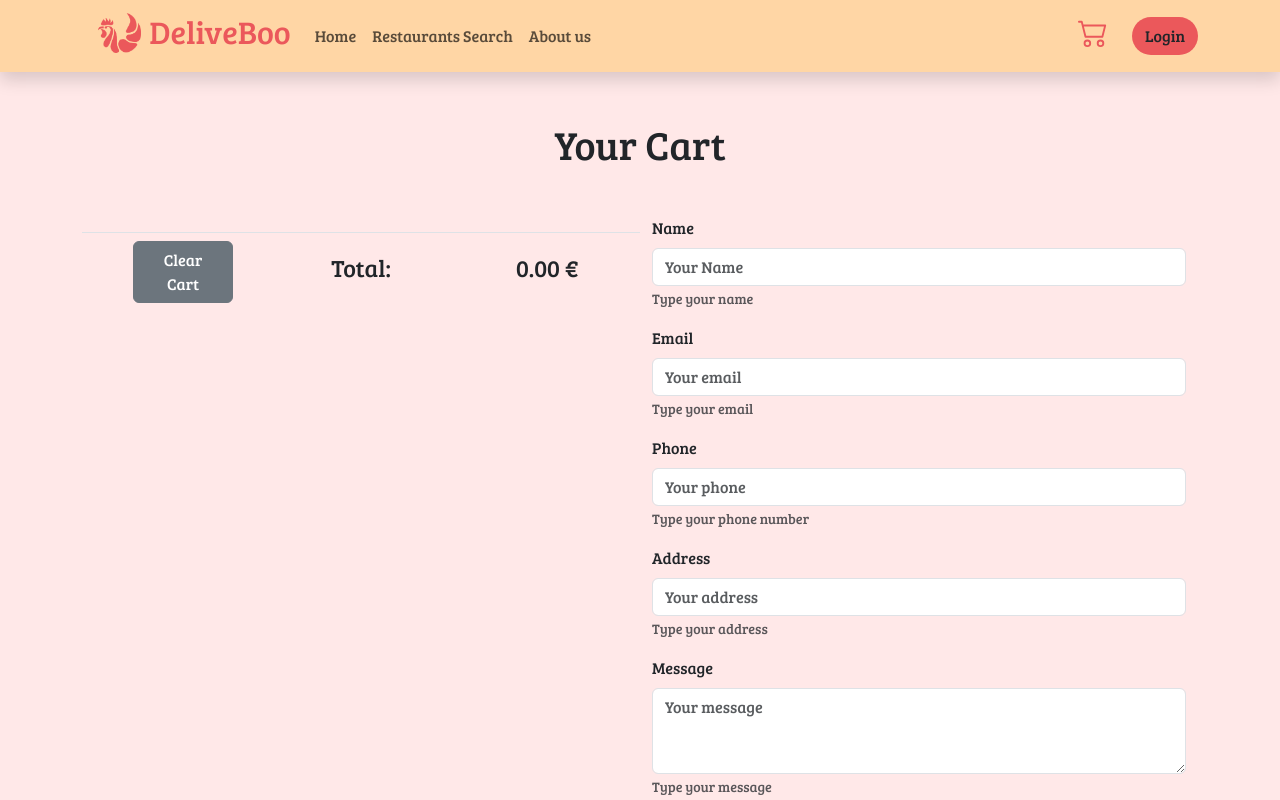
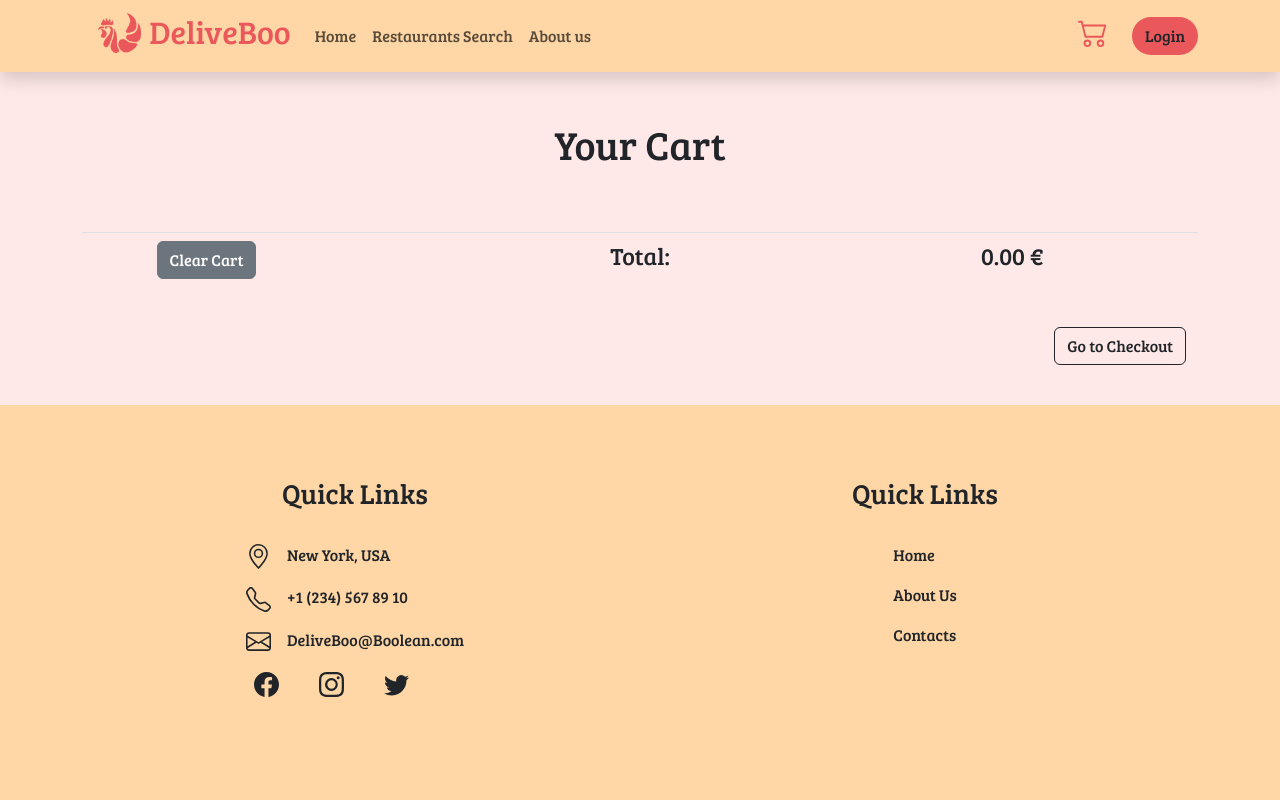
Before and after one commit to davide-rullo/deliveboo-frontoffice, a Vue app: page /#/cart in a window 1280 px wide. Shown: the top 800 px of the page. Built offline with nearby package versions, Linux system fonts and the light colour scheme.

Commit message:
add routes for checkout and pages to know the result of order

```diff
--- a/src/components/AppFooter.vue
+++ b/src/components/AppFooter.vue
@@ -5,7 +5,7 @@ export default {
 </script>
 <template>
     <footer class="bg_my_back">
-        <div class="bg_my_orange rounded-top-5">
+        <div class="bg_my_orange">
 
             <div class="container">
                 <div class="row row-cols-1-row-cols-sm-2 pt-5 ">
--- a/src/router.js
+++ b/src/router.js
@@ -8,6 +8,8 @@ import SingleRestaurantView from "./views/SingleRestaurantView.vue";
 import NotFoundView from "./views/NotFoundView.vue";
 import CartView from "./views/CartView.vue";
 import CheckoutView from "./views/CheckoutView.vue";
+import OrderSuccessView from "./views/OrderSuccessView.vue";
+import OrderFailView from "./views/OrderFailView.vue";
 
 
 const routes = [
@@ -50,6 +52,16 @@ const routes = [
         path: '/checkout',
         name: 'Checkout',
         component: CheckoutView
+    },
+    {
+        path: '/order-success',
+        name: 'OrderSuccess',
+        component: OrderSuccessView
+    },
+    {
+        path: '/order-fail',
+        name: 'OrderFail',
+        component: OrderFailView
     }
 ];
 
--- a/src/state.js
+++ b/src/state.js
@@ -20,6 +20,15 @@ export const state = reactive({
         localStorage.setItem('totalPrice', JSON.stringify(this.totalPrice));
     },
 
+    clearCart() {
+        state.selected_items = [];
+        state.saveItems();
+        state.totalPrice = 0;
+        state.saveTotalPrice();
+        console.log(localStorage.getItem('selected_items'), 'LocalStorage Post svuotamento carrello');
+        this.alert = false;
+    },
+
 
 })
 
--- a/src/views/CartView.vue
+++ b/src/views/CartView.vue
@@ -106,7 +106,7 @@ export default {
 
 
 
-        sendForm() {
+        /* sendForm() {
 
             const payload = {
                 customer_name: this.customer_name,
@@ -125,7 +125,7 @@ export default {
                 .catch(error => {
                     console.error(error.message);
                 })
-        }
+        } */
     },
 
     mounted() {
@@ -160,7 +160,7 @@ export default {
             </div>
             <div class="container" v-else>
 
-                <div class="row row-cols-1 row-cols-md-2">
+                <div class="row row-cols-1">
                     <div class="col">
                         <div class="row row-cols-1 row-cols-sm-4 align-items-center justify-content-around py-2 item_card bg_custom mt-3"
                             v-for="item in this.state.selected_items">
@@ -214,53 +214,7 @@ export default {
                     </div>
                     <div class="col">
 
-                        <!-- Form -->
-                        <form action="" @submit.prevent="sendForm()">
-                            <!-- name -->
-                            <div class="mb-3">
-                                <label for="customer_name" class="form-label">Name</label>
-                                <input type="text" class="form-control" name="customer_name" id="customer_name"
-                                    aria-describedby="nameHelper" placeholder="Your Name" v-model="customer_name" />
-                                <small id="nameHelper" class="form-text text-muted">Type your name</small>
-                            </div>
-                            <!-- email -->
-                            <div class="mb-3">
-                                <label for="customer_email" class="form-label">Email</label>
-                                <input type="email" class="form-control" name="customer_email" id="customer_email"
-                                    aria-describedby="emailHelper" placeholder="Your email" v-model="customer_email" />
-                                <small id="emailHelper" class="form-text text-muted">Type your email</small>
-                            </div>
-                            <!-- phone -->
-                            <div class="mb-3">
-                                <label for="customer_phone" class="form-label">Phone</label>
-                                <input type="text" class="form-control" name="customer_phone" id="customer_phone"
-                                    aria-describedby="phoneHelper" placeholder="Your phone" v-model="customer_phone" />
-                                <small id="phoneHelper" class="form-text text-muted">Type your phone number</small>
-                            </div>
-                            <!-- address -->
-                            <div class="mb-3">
-                                <label for="customer_address" class="form-label">Address</label>
-                                <input type="text" class="form-control" name="customer_address" id="customer_address"
-                                    aria-describedby="addressHelper" placeholder="Your address"
-                                    v-model="customer_address" />
-                                <small id="addressHelper" class="form-text text-muted">Type your address</small>
-                            </div>
-                            <!-- message -->
-                            <div class="mb-3">
-                                <label for="customer_message" class="form-label">Message</label>
 
-                                <textarea name="customer_message" id="customer_message" rows="3" class="form-control"
-                                    placeholder="Your message" v-model="customer_message"></textarea>
-                                <small id="messageHelper" class="form-text text-muted">Type your message</small>
-                            </div>
-
-                            <button type="submit" class="btn btn-primary">
-                                Send
-                            </button>
-
-
-
-                        </form>
 
                     </div>
                 </div>
@@ -269,16 +223,11 @@ export default {
 
 
 
-                <div class="row row-cols-1 row-cols-sm-4 pt-4 pb-4 justify-content-around">
-                    <div class="col">
-                    </div>
-                    <div class="col">
-                    </div>
-                    <div class="col">
-                    </div>
+                <div class="row pt-4 pb-4 justify-content-end">
+
                     <div class="col d-flex  justify-content-end">
-                        <button class="btn btn-primary">
-                            Go to checkout
+                        <button class="btn btn-outline-dark my-3 " type="button">
+                            <router-link :to="{ name: 'Checkout' }">Go to Checkout</router-link>
                         </button>
 
                     </div>
--- a/src/views/CheckoutView.vue
+++ b/src/views/CheckoutView.vue
@@ -26,6 +26,8 @@ export default {
 
         this.state.totalPrice = parseInt(JSON.parse(localStorage.getItem('totalPrice')));
 
+        console.log(this.calculateTotalPrice());
+
         if (this.state.selected_items == null) {
             this.state.selected_items = [];
         }
@@ -50,6 +52,13 @@ export default {
     },
 
     methods: {
+        calculateTotalPrice() {
+            let totalPrice = 0;
+            for (const item of this.state.selected_items) {
+                totalPrice += item.itemsTotalPrice;
+            }
+            return totalPrice.toFixed(2); // Formatta il totale con due decimali
+        },
         prepareNonce() {
             this.braintreeInstance.requestPaymentMethod((err, payload) => {
                 document.getElementById('nonce').value = payload.nonce;
@@ -65,7 +74,7 @@ export default {
 
         preparePaymentData() {
             this.paymentData = {
-                amount: state.totalPrice,
+                amount: this.calculateTotalPrice(),
                 nonce: this.nonce,
             }
             this.order = {
@@ -74,7 +83,7 @@ export default {
                 customer_phone: this.customer_phone,
                 customer_address: this.customer_address,
                 customer_message: this.customer_message,
-                tot_price: state.totalPrice,
+                tot_price: this.calculateTotalPrice(),
                 restaurant_id: state.selected_items[0].restaurant_id,
                 items: state.selected_items,
             }
@@ -132,13 +141,19 @@ export default {
                                 .post(this.state.base_url + 'api/emails', emailDetails)
                                 .then(response => {
                                     console.log(response);
+                                    this.$router.push('/order-success');
+                                    state.clearCart();
                                 })
                                 .catch(error => {
                                     console.error(error.message);
+                                    this.$router.push('/order-fail');
                                 })
                         })
                     })
-                    .catch((error) => console.log(error));
+                    .catch((error) => {
+                        console.log(error)
+                        this.$router.push('/order-fail');
+                    });
             })
         },
     }
@@ -147,6 +162,11 @@ export default {
 </script>
 <template>
     <div class="container">
+        <div class="button-redirect d-flex justify-content-center">
+            <button class="btn btn-outline-dark my-3 " type="button">
+                <router-link :to="{ name: 'Cart' }">Back to Your Cart</router-link>
+            </button>
+        </div>
         <form id="payment-form">
             <div id="dropin-container"></div>
             <input type="submit" @click="prepareNonce()" />
--- /dev/null
+++ b/src/views/OrderFailView.vue
@@ -0,0 +1,40 @@
+<script>
+export default {
+
+    name: 'OrderFailView'
+}
+</script>
+
+<template>
+    <div class="bg_my_back wrap">
+
+        <div class="container d-flex flex-column  align-items-center nfcont">
+            <div class="not-found d-flex flex-column">
+                <h2 class="text-center py-5 my_text_dark-pink">Ops!!! Something is gone wrong</h2>
+                <p class="my_text_dark-pink">Please double check your details and retry the payment.!</p>
+
+
+            </div>
+        </div>
+        <div class="button-redirect d-flex justify-content-center">
+            <button class="btn btn-outline-dark my-3 " type="button">
+                <router-link :to="{ name: 'Cart' }">Go to Your Cart</router-link>
+            </button>
+        </div>
+    </div>
+</template>
+
+
+<style lang="scss" scoped>
+.nfcont {
+    height: 80vh;
+}
+
+.wrap {
+    background: url('../assets/img/notfoundimgnobg.png');
+    background-size: contain;
+    background-color: rgba(255, 173, 173, 0.2823529412);
+    background-repeat: no-repeat;
+    background-position: center;
+}
+</style>
--- /dev/null
+++ b/src/views/OrderSuccessView.vue
@@ -0,0 +1,42 @@
+<script>
+export default {
+
+    name: 'OrderSuccessView'
+}
+</script>
+
+<template>
+    <div class="bg_my_back wrap">
+
+        <div class="container d-flex flex-column  align-items-center nfcont">
+            <div class="not-found d-flex flex-column justify-content-center text-center">
+                <h2 class="py-5 my_text_dark-pink">Super!!! Your order is on the way</h2>
+                <p class="my_text_dark-pink">Make yourself comfortable and in no time</p>
+                <p class="my_text_dark-pink">Your Booster the Rooster will reach
+                    you!</p>
+
+
+            </div>
+        </div>
+        <div class="button-redirect d-flex justify-content-center">
+            <button class="btn btn-outline-dark my-3 " type="button">
+                <router-link :to="{ name: 'home' }">Go back to Home</router-link>
+            </button>
+        </div>
+    </div>
+</template>
+
+
+<style lang="scss" scoped>
+.nfcont {
+    height: 80vh;
+}
+
+.wrap {
+    background: url('../assets/img/notfoundimgnobg.png');
+    background-size: contain;
+    background-color: rgba(255, 173, 173, 0.2823529412);
+    background-repeat: no-repeat;
+    background-position: center;
+}
+</style>
```
